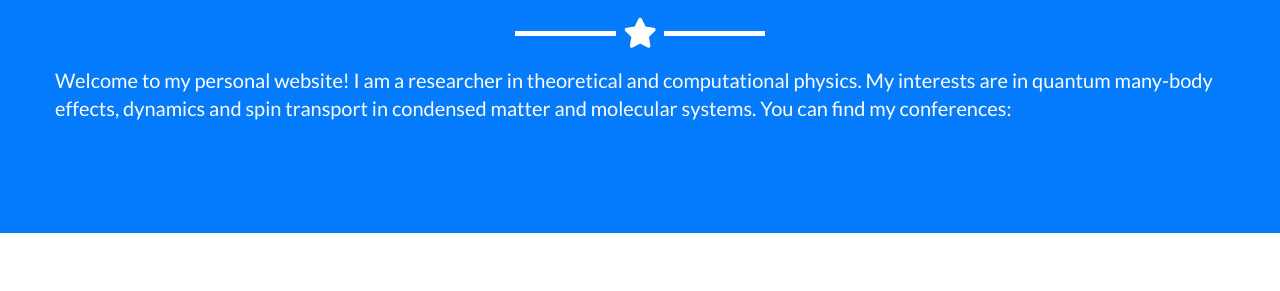
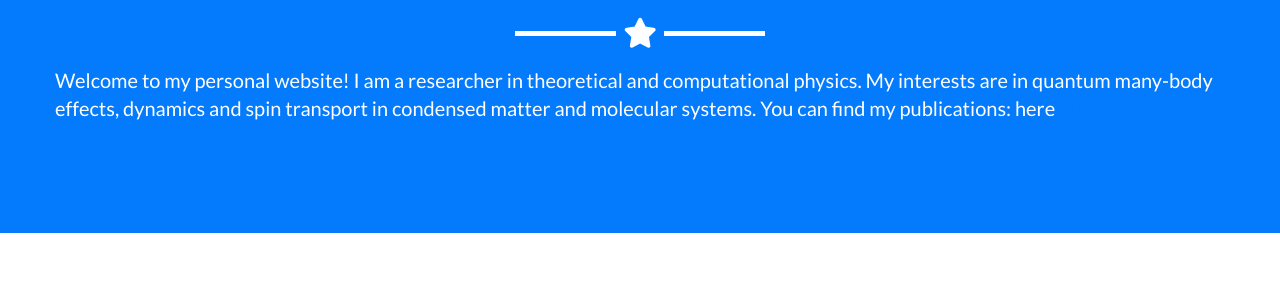
Before and after one commit to galante-mario/galante-mario.github.io, a Jekyll site: the page built from _posts/2014-07-18-project-1.markdown, in a window 1280 px wide and 900 px high, scrolled down 711 px. Shown: the part 192-483 px from the top of the window. Built offline with Jekyll 4.4.1, drawn with Linux system fonts in a browser that asks for light colours.

Commit message:
Update about.html

```diff
--- a/_includes/about.html
+++ b/_includes/about.html
@@ -10,7 +10,7 @@
     <div class="row">
       <p>Welcome to my personal website! I am a researcher in theoretical and computational physics.
         My interests are in quantum many-body effects, dynamics and spin transport in condensed matter and molecular systems.
-      You can find my conferences: <a href="publications.html">here</a>
+      You can find my publications: here<a href="publications.html">here</a>
       </p>
     </div>
   </div>
```
